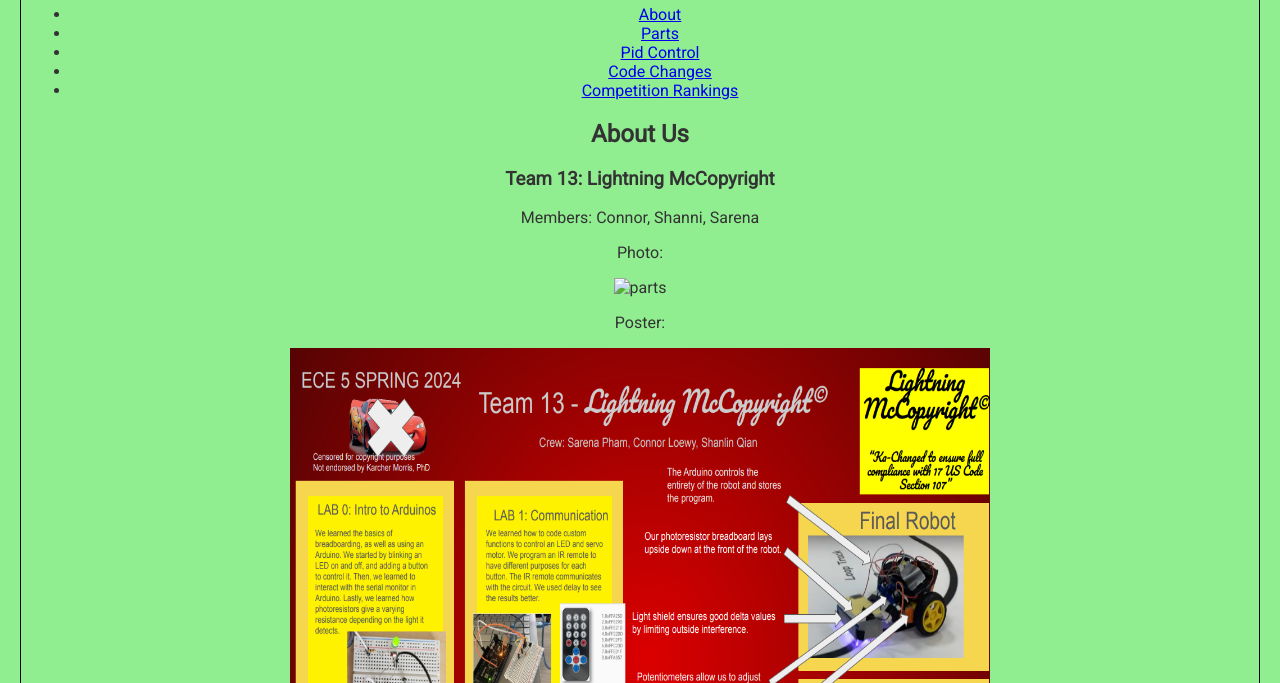
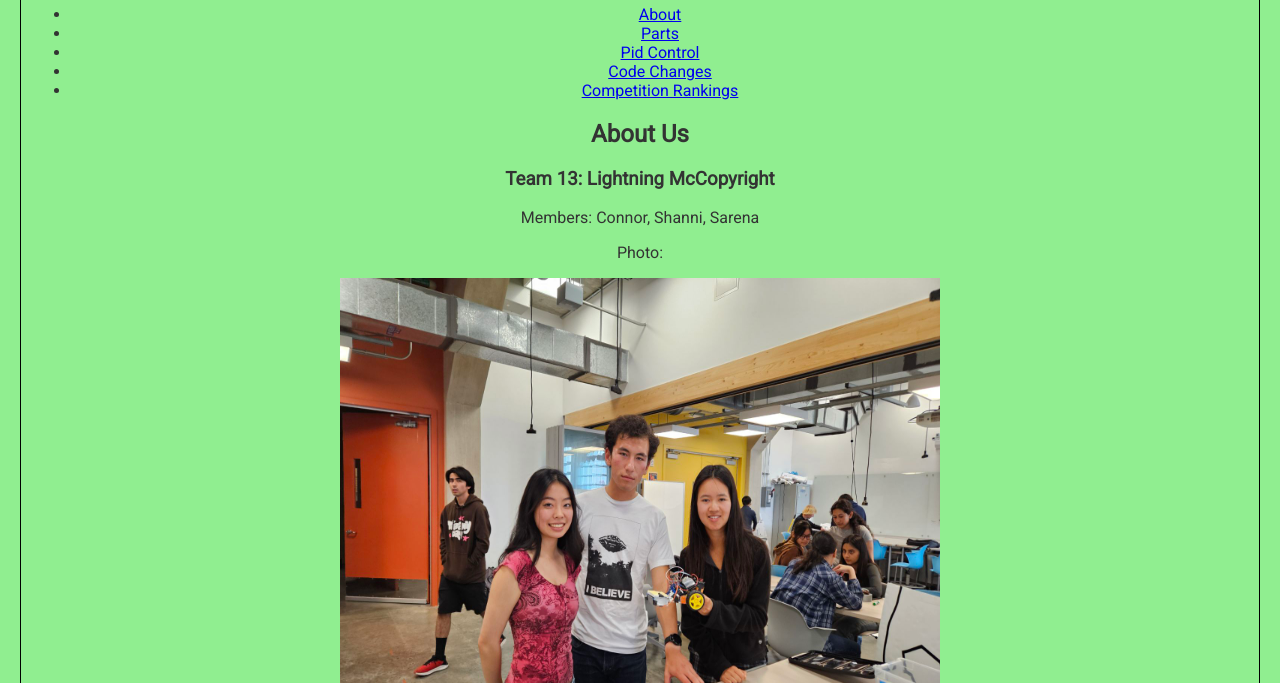
Before and after one commit to sarenap/Robot-Project, a plain HTML site: page index.html in a window 1280 px wide. Shown: the part 117-800 px from the top of the page. Drawn offline with Linux system fonts and the light colour scheme.

Commit message:
Update index.html

```diff
--- a/index.html
+++ b/index.html
@@ -149,7 +149,7 @@
         <h3> Team 13: Lightning McCopyright</h3>
         <p> Members: Connor, Shanni, Sarena </p>
         <p> Photo:</p>
-        <img src="group.JPG" alt="parts" width="600" height="500">
+        <img src="images/group.JPG" alt="parts" width="600" height="500">
         <p> Poster: </p>
         <img src="images/poster.png" alt="parts" width="700" height="600">
 
```
